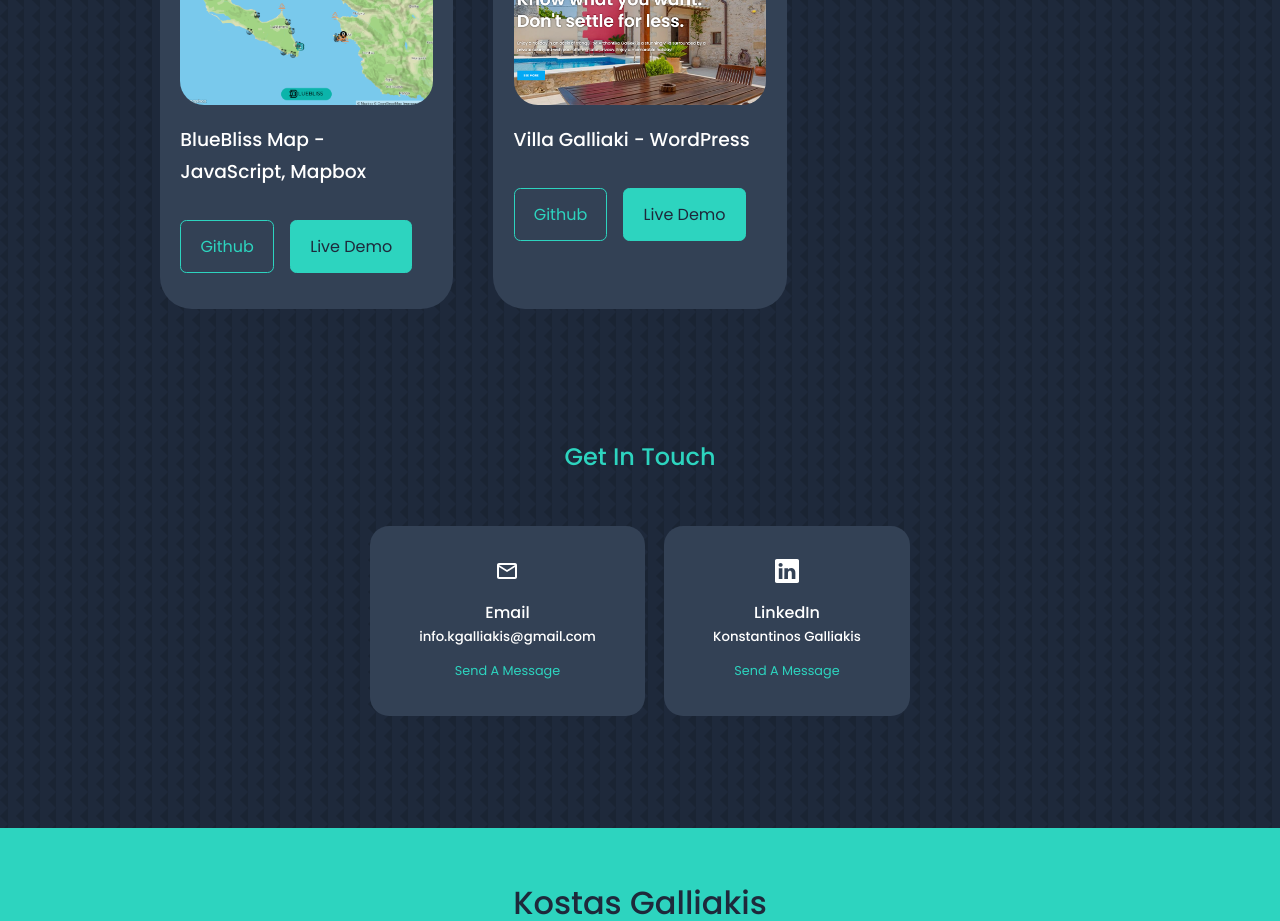
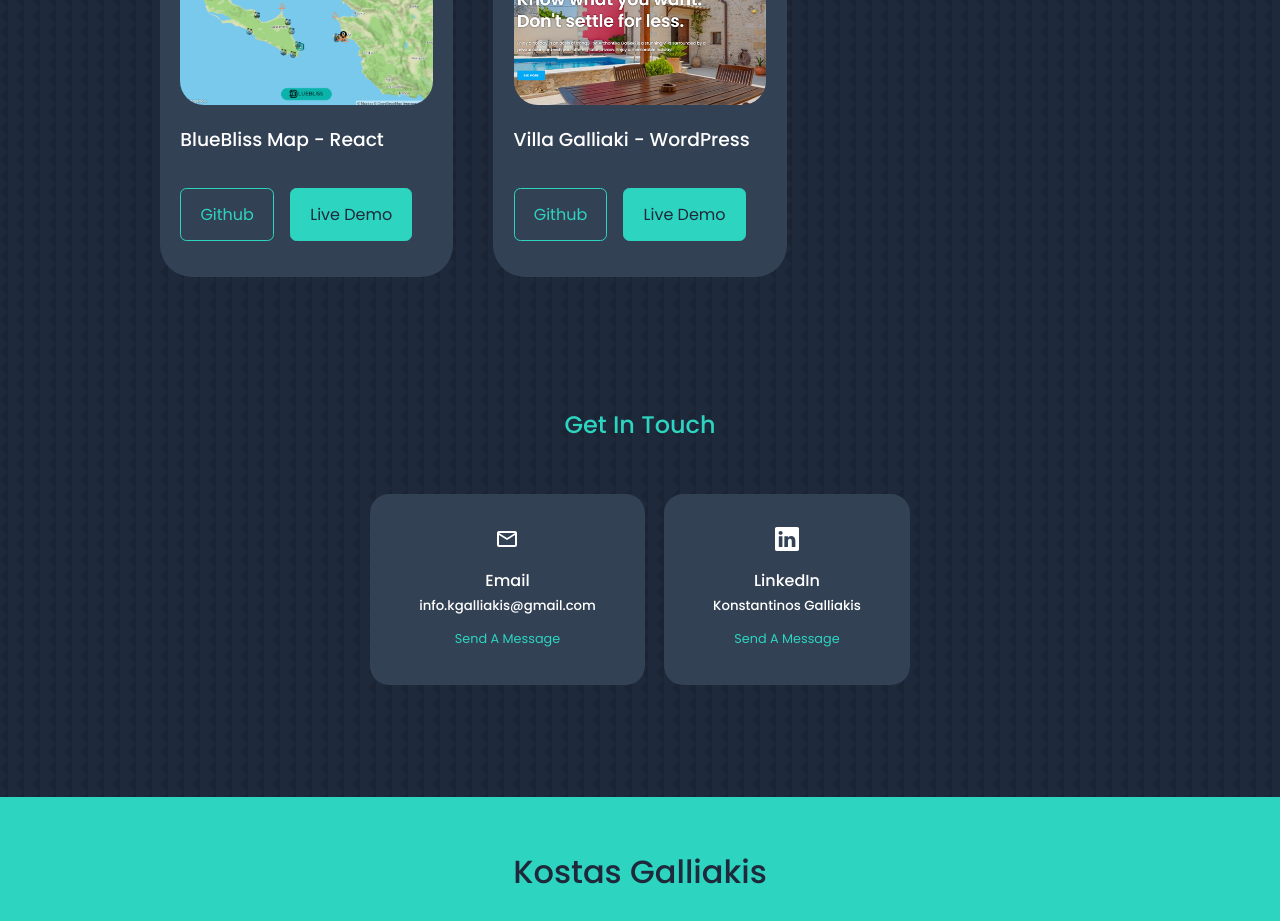
Before and after one commit to Kwts0s/react-portfolio, a React (Create React App) app: page / in a window 1280 px wide. Shown: the part 3240-4161 px from the top of the page. Built offline with nearby package versions, Linux system fonts and the light colour scheme.

Commit message:
correction at blue map

```diff
--- a/src/components/portfolio/Portfolio.jsx
+++ b/src/components/portfolio/Portfolio.jsx
@@ -31,7 +31,7 @@ const data = [
   {
     id:4,
     image: bb_map,
-    title:'BlueBliss Map - JavaScript, Mapbox',
+    title:'BlueBliss Map - React',
     github:'https://github.com/Kwts0s/blueblissmap',
     demo:'https://map.blue-bliss.gr/'
   },
```
